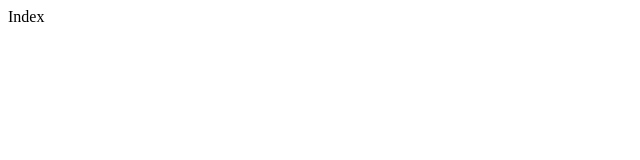
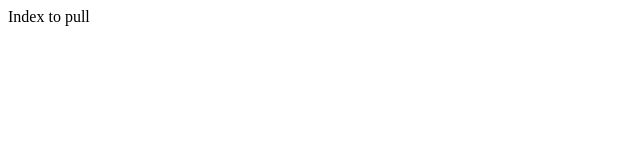
Before and after one commit to chinmayipk/Project12, a plain HTML site: page index.html in a window 1280 px wide. Shown: the full height of the page, 0-640 px from the left. Drawn offline with Linux system fonts and the light colour scheme.

Commit message:
added pull line

```diff
--- a/index.html
+++ b/index.html
@@ -7,5 +7,6 @@
 </head>
 <body>
     Index
+    to pull
 </body>
 </html>
```
